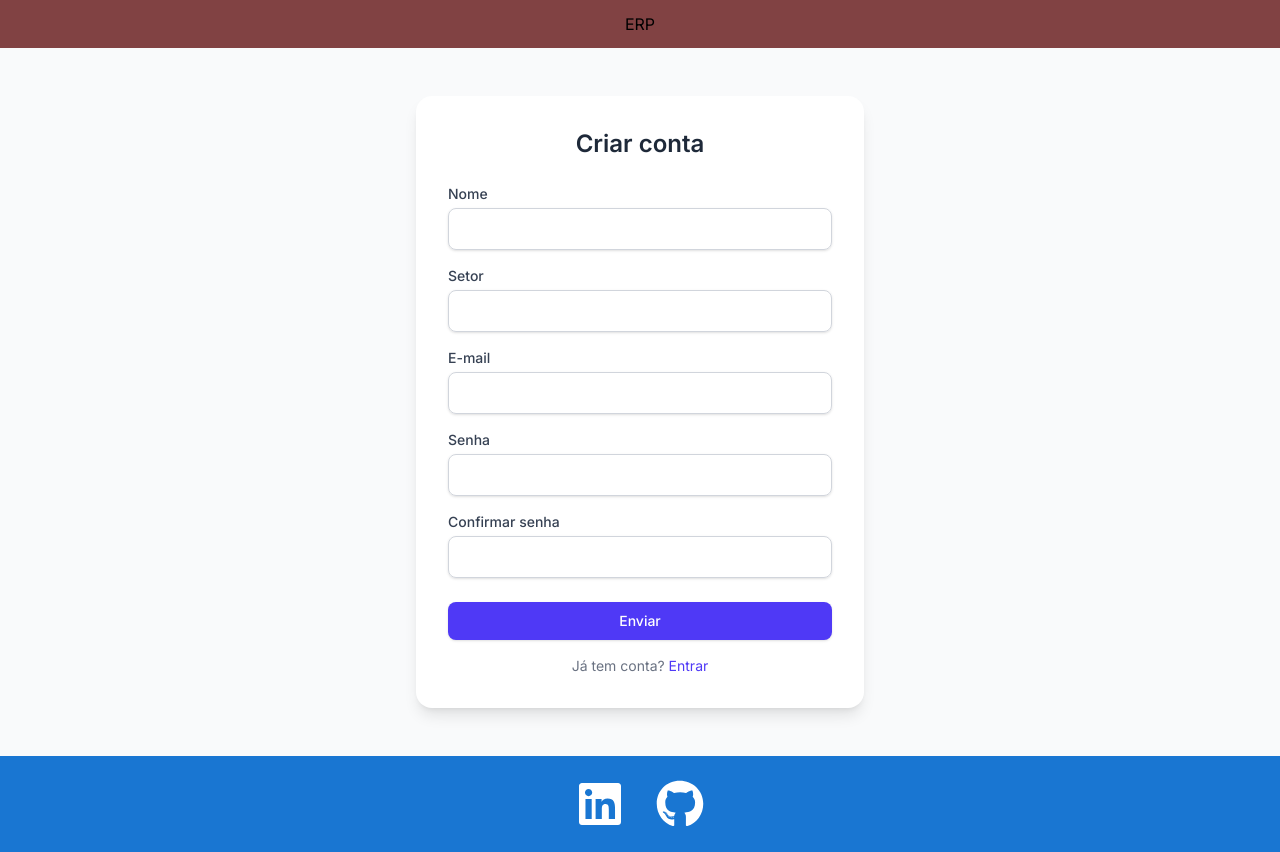
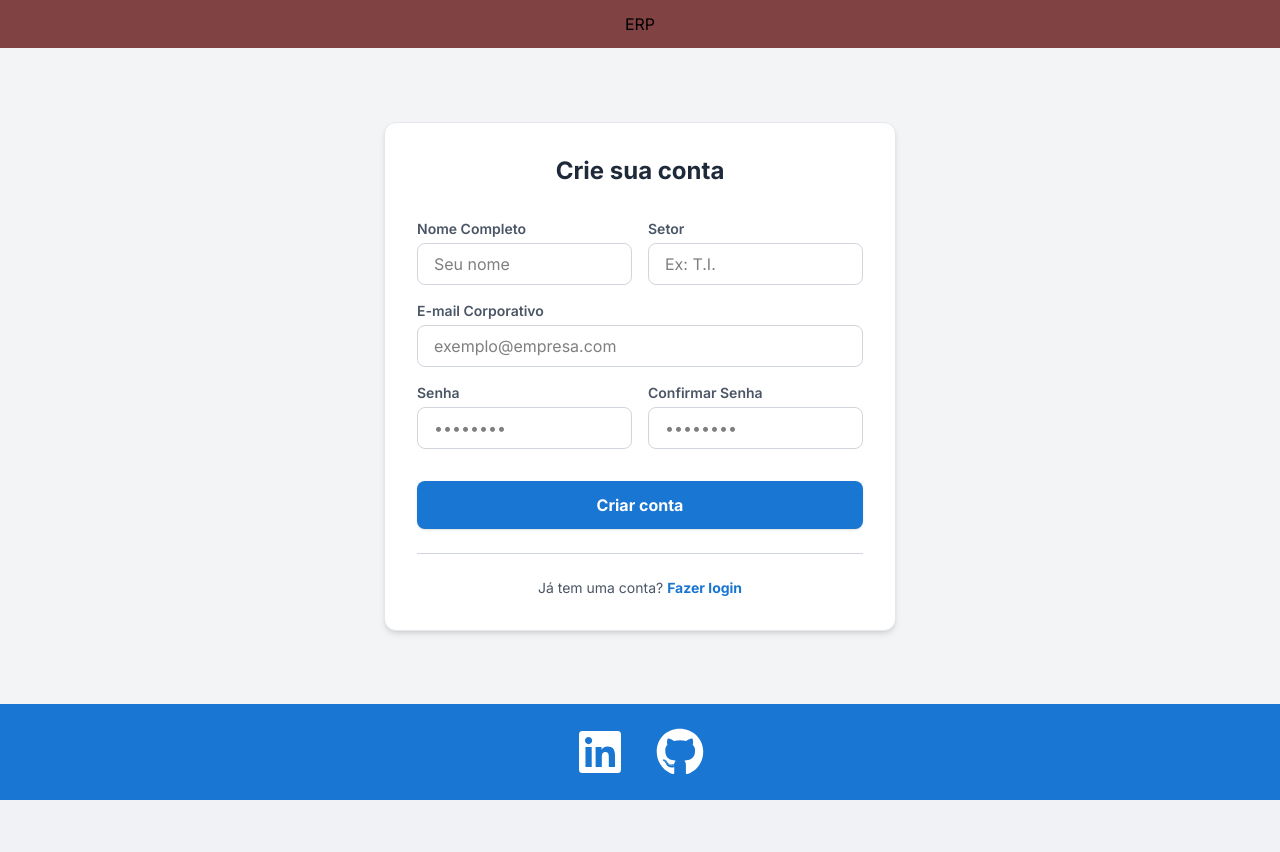
Before and after one commit to Vexwe/ERP, a React app: page /register in a window 1280 px wide. After the commit the page ends 800 px from the top, so only its background shows below. Built offline with nearby package versions, Linux system fonts and the light colour scheme; the HTML template or start-up script is replaced by a standard one; a web font is replaced by a local one.

Commit message:
:sparkles:frontendPages

```diff
--- a/src/pages/Support/Login.jsx
+++ b/src/pages/Support/Login.jsx
@@ -1,41 +1,88 @@
 import Header_login from "../../components/layout/Header_login";
-import Footer from "../../components/layout/Footer"
+import Footer from "../../components/layout/Footer";
 import { Link } from "react-router-dom";
 
-function Login(){
-    return (
-      <div> <Header_login/>
-        <div className="min-h-[80vh] flex items-center justify-center bg-gray-50">
-          {/* Card */}
-          <div className="w-full max-w-sm bg-white border rounded-lg shadow-lg p-6">
-            <h2 className="text-center text-xl font-medium mb-4">Entrar</h2>
+function Login() {
+  return (
+    <div className="flex flex-col min-h-screen">
+      <Header_login />
 
-            <form className="flex flex-col gap-4" action="link do formulario" method="post">
+      {/* Container Principal com Background Suave */}
+      <main className="flex-grow flex items-center justify-center bg-gray-100 px-4 py-12">
+
+        {/* Card de Login */}
+        <div className="w-full max-w-md bg-white rounded-xl shadow-md overflow-hidden border border-gray-200">
+          <div className="p-8">
+            <h2 className="text-2xl font-bold text-center text-gray-800 mb-8">
+              Acesse sua conta
+            </h2>
+
+            <form className="space-y-5" action="link do formulario" method="post">
+              {/* Campo de Login */}
               <div className="flex flex-col">
-                <label htmlFor="login" className="mb-1 text-sm">Login</label>
-                <input id="login" name="login" type="text" className="border rounded px-3 py-2" />
+                <label htmlFor="login" className="text-sm font-semibold text-gray-600 mb-1">
+                  E-mail ou Usuário
+                </label>
+                <input
+                  id="login"
+                  name="login"
+                  type="text"
+                  placeholder="Digite seu e-mail ou usuário"
+                  className="w-full border border-gray-300 rounded-lg px-4 py-2 focus:outline-none focus:ring-2 focus:ring-blue-900 focus:border-transparent transition"
+                  required
+                />
               </div>
 
+              {/* Campo de Senha */}
               <div className="flex flex-col">
-                <label htmlFor="senha" className="mb-1 text-sm">Senha</label>
-                <input id="senha" name="senha" type="password" className="border rounded px-3 py-2" />
+                <div className="flex justify-between items-center mb-1">
+                  <label htmlFor="senha" className="text-sm font-semibold text-gray-600">
+                    Senha
+                  </label>
+                  <Link to="/forget" className="text-xs text-blue-800 hover:underline">
+                    Esqueceu a senha?
+                  </Link>
+                </div>
+                <input
+                  id="senha"
+                  name="senha"
+                  type="password"
+                  placeholder="••••••••"
+                  className="w-full border border-gray-300 rounded-lg px-4 py-2 focus:outline-none focus:ring-2 focus:ring-blue-900 focus:border-transparent transition"
+                  required
+                />
               </div>
 
-              <input
+              {/* Botão de Enviar */}
+              <button
                 type="submit"
-                value="Entrar"
-                className="self-center mt-2 text-white bg-blue-950 px-4 py-2 rounded cursor-pointer"
-              />
+                className="w-full bg-[#1976d2] hover:bg-[#1565c0] text-white font-bold py-3 rounded-lg transition duration-300 transform active:scale-[0.98] shadow-sm"
+              >
+                Entrar
+              </button>
 
-              <Link to="/forget">Esqueci a senha</Link>
-              <Link to="/register">Cadastre-se</Link>
+              {/* Divisor Visual */}
+              <div className="relative flex items-center py-2">
+                <div className="flex-grow border-t border-gray-300"></div>
+                <span className="flex-shrink mx-4 text-gray-400 text-sm">ou</span>
+                <div className="flex-grow border-t border-gray-300"></div>
+              </div>
 
+              {/* Link de Cadastro */}
+              <p className="text-center text-sm text-gray-600">
+                Ainda não tem conta?{" "}
+                <Link to="/register" className="text-[#1976d2] font-bold hover:underline">
+                  Cadastre-se agora
+                </Link>
+              </p>
             </form>
           </div>
         </div>
-        <Footer/>
-      </div>
-    );
-  }
+      </main>
 
-  export default Login;
+      <Footer />
+    </div>
+  );
+}
+
+export default Login;
--- a/src/pages/Support/Register.jsx
+++ b/src/pages/Support/Register.jsx
@@ -1,5 +1,5 @@
 import { useState } from "react";
-import  axios  from "axios"
+import axios from "axios";
 import Footer from "../../components/layout/Footer";
 import Header_login from "../../components/layout/Header_login";
 
@@ -13,72 +13,127 @@ export default function Register() {
     })
 
     function handleChange(e){
-        setForm({... form, [e.target.name]: e.target.value})
+        setForm({...form, [e.target.name]: e.target.value})
     }
 
     async function handleSubmit(e){
         e.preventDefault()
 
-    try{
+        try {
             const response = await axios.post("http://localhost:5000/register", form)
-
             console.log("Resposta ao backend: ", response.data)
-        if(response.status ===201){
+            if(response.status === 201){
                 window.location.href = "/login";
             }
         } catch(err){
             console.error("Erro ao enviar:", err)
         }
     }
+
     return (
-        <div className="min-h-screen flex flex-col bg-gray-50">
+        <div className="min-h-screen flex flex-col bg-gray-100">
             <Header_login />
-            <main className="flex-1 flex items-center justify-center py-12 px-4 sm:px-6 lg:px-8">
-                <div className="max-w-md w-full bg-white rounded-2xl shadow-lg p-8">
-                    <h1 className="text-2xl font-semibold text-gray-800 text-center mb-6">Criar conta</h1>
+
+            <main className="flex-grow flex items-center justify-center py-12 px-4">
+                {/* Card de Registro ampliado para comportar mais campos */}
+                <div className="w-full max-w-lg bg-white rounded-xl shadow-md overflow-hidden border border-gray-200 p-8">
+                    <h2 className="text-2xl font-bold text-center text-gray-800 mb-8">
+                        Crie sua conta
+                    </h2>
+
                     <form onSubmit={handleSubmit} className="space-y-4">
-                        <div>
-                            <label htmlFor="name" className="block text-sm font-medium text-gray-700 mb-1">
-                                Nome
+                        {/* Grid para Nome e Setor (lado a lado em telas maiores) */}
+                        <div className="grid grid-cols-1 md:grid-cols-2 gap-4">
+                            <div className="flex flex-col">
+                                <label htmlFor="name" className="text-sm font-semibold text-gray-600 mb-1">
+                                    Nome Completo
                                 </label>
-                            <input id="name" name="name" type="text" required onChange={handleChange} className="appearance-none block w-full px-4 py-2 border border-gray-300 rounded-lg shadow-sm placeholder-gray-400 focus:outline-none focus:ring-2 focus:ring-indigo-500 focus:border-indigo-500"/>
+                                <input
+                                    id="name" name="name" type="text" required
+                                    onChange={handleChange}
+                                    placeholder="Seu nome"
+                                    className="w-full border border-gray-300 rounded-lg px-4 py-2 focus:outline-none focus:ring-2 focus:ring-blue-900 focus:border-transparent transition"
+                                />
                             </div>
-                        <div>
-                            <label htmlFor="sector" className="block text-sm font-medium text-gray-700 mb-1">
+
+                            <div className="flex flex-col">
+                                <label htmlFor="sector" className="text-sm font-semibold text-gray-600 mb-1">
                                     Setor
                                 </label>
-                            <input id="sector"  name="sector" type="text" required onChange={handleChange} className="appearance-none block w-full px-4 py-2 border border-gray-300 rounded-lg shadow-sm placeholder-gray-400 focus:outline-none focus:ring-2 focus:ring-indigo-500 focus:border-indigo-500"/>
-                        </div>
-                        <div>
-                            <label htmlFor="email" className="block text-sm font-medium text-gray-700 mb-1">
-                                E-mail
-                            </label>
-                            <input id="email" name="email" type="email" required onChange={handleChange} className="appearance-none block w-full px-4 py-2 border border-gray-300 rounded-lg shadow-sm placeholder-gray-400 focus:outline-none focus:ring-2 focus:ring-indigo-500 focus:border-indigo-500"
+                                <input
+                                    id="sector" name="sector" type="text" required
+                                    onChange={handleChange}
+                                    placeholder="Ex: T.I."
+                                    className="w-full border border-gray-300 rounded-lg px-4 py-2 focus:outline-none focus:ring-2 focus:ring-blue-900 focus:border-transparent transition"
                                 />
                             </div>
-                        <div>
-                            <label htmlFor="password" className="block text-sm font-medium text-gray-700 mb-1">
+                        </div>
+
+                        {/* Campo de E-mail */}
+                        <div className="flex flex-col">
+                            <label htmlFor="email" className="text-sm font-semibold text-gray-600 mb-1">
+                                E-mail Corporativo
+                            </label>
+                            <input
+                                id="email" name="email" type="email" required
+                                onChange={handleChange}
+                                placeholder="exemplo@empresa.com"
+                                className="w-full border border-gray-300 rounded-lg px-4 py-2 focus:outline-none focus:ring-2 focus:ring-blue-900 focus:border-transparent transition"
+                            />
+                        </div>
+
+                        {/* Campos de Senha */}
+                        <div className="grid grid-cols-1 md:grid-cols-2 gap-4">
+                            <div className="flex flex-col">
+                                <label htmlFor="password" className="text-sm font-semibold text-gray-600 mb-1">
                                     Senha
                                 </label>
-                            <input id="password" name="password"  type="password" required minLength={6} onChange={handleChange} className="appearance-none block w-full px-4 py-2 border border-gray-300 rounded-lg shadow-sm placeholder-gray-400 focus:outline-none focus:ring-2 focus:ring-indigo-500 focus:border-indigo-500"/>
+                                <input
+                                    id="password" name="password" type="password" required minLength={6}
+                                    onChange={handleChange}
+                                    placeholder="••••••••"
+                                    className="w-full border border-gray-300 rounded-lg px-4 py-2 focus:outline-none focus:ring-2 focus:ring-blue-900 focus:border-transparent transition"
+                                />
                             </div>
-                        <div>
-                            <label htmlFor="confirmPassword" className="block text-sm font-medium text-gray-700 mb-1">
-                                Confirmar senha
+
+                            <div className="flex flex-col">
+                                <label htmlFor="confirmPassword" className="text-sm font-semibold text-gray-600 mb-1">
+                                    Confirmar Senha
                                 </label>
-                            <input id="confirmPassword" name="confirmPassword" type="password" required  minLength={6} onChange={handleChange} className="appearance-none block w-full px-4 py-2 border border-gray-300 rounded-lg shadow-sm placeholder-gray-400 focus:outline-none focus:ring-2 focus:ring-indigo-500 focus:border-indigo-500"/>
+                                <input
+                                    id="confirmPassword" name="confirmPassword" type="password" required minLength={6}
+                                    onChange={handleChange}
+                                    placeholder="••••••••"
+                                    className="w-full border border-gray-300 rounded-lg px-4 py-2 focus:outline-none focus:ring-2 focus:ring-blue-900 focus:border-transparent transition"
+                                />
                             </div>
-                        <div className="pt-2">
-                            <button type="submit" className="w-full inline-flex items-center justify-center px-4 py-2 border border-transparent text-sm font-medium rounded-lg shadow-sm text-white bg-indigo-600 hover:bg-indigo-700 focus:outline-none focus:ring-2 focus:ring-offset-2 focus:ring-indigo-500">
-                                Enviar
+                        </div>
+
+                        {/* Botão de Enviar */}
+                        <div className="pt-4">
+                            <button
+                                type="submit"
+                                className="w-full bg-[#1976d2] hover:bg-[#1565c0] text-white font-bold py-3 rounded-lg transition duration-300 transform active:scale-[0.98] shadow-sm"
+                            >
+                                Criar conta
                             </button>
                         </div>
                     </form>
-                    <p className="mt-4 text-center text-sm text-gray-500">
-                        Já tem conta? <a href="/login" className="text-indigo-600 hover:underline">Entrar</a>
+
+                    {/* Divisor Visual */}
+                    <div className="relative flex items-center py-6">
+                        <div className="flex-grow border-t border-gray-300"></div>
+                    </div>
+
+                    <p className="text-center text-sm text-gray-600">
+                        Já tem uma conta?{" "}
+                        <a href="/login" className="text-[#1976d2] font-bold hover:underline">
+                            Fazer login
+                        </a>
                     </p>
                 </div>
             </main>
+
             <Footer />
         </div>
     );
```
Lines whose indentation alone changed are shown as unchanged.
